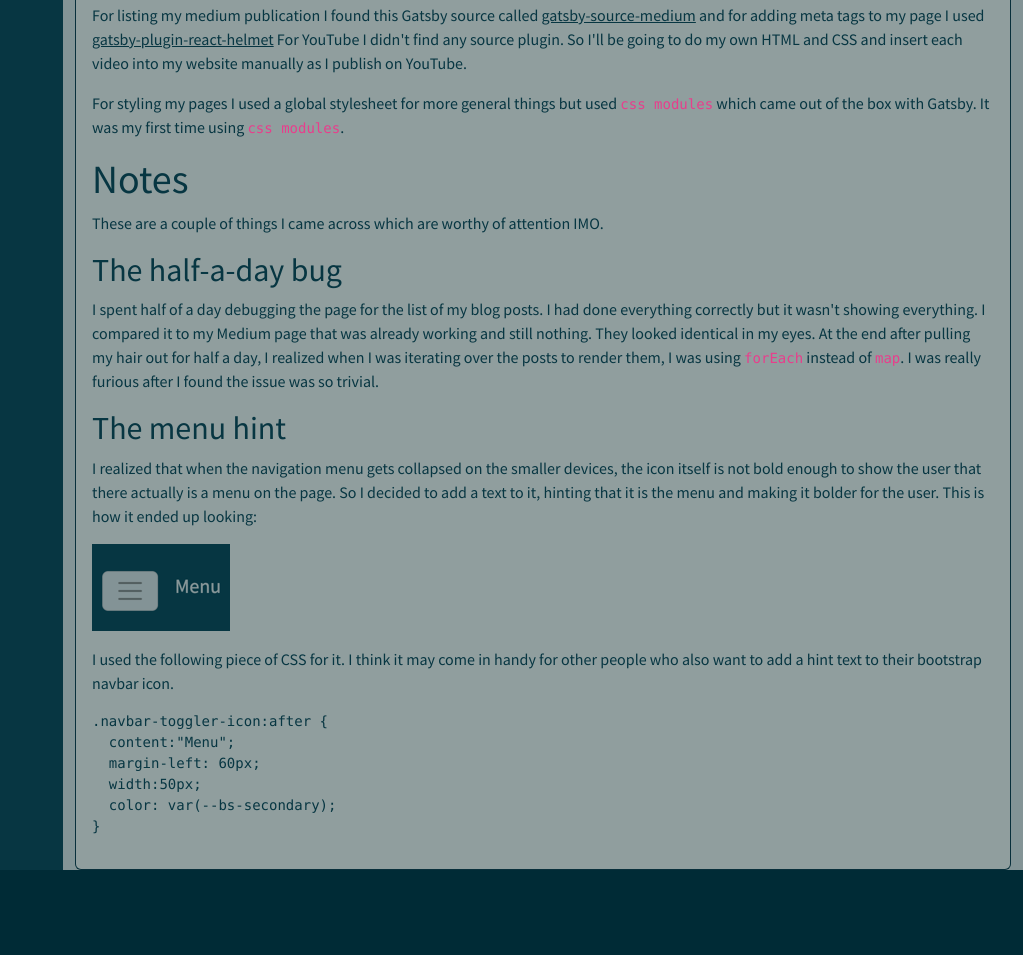
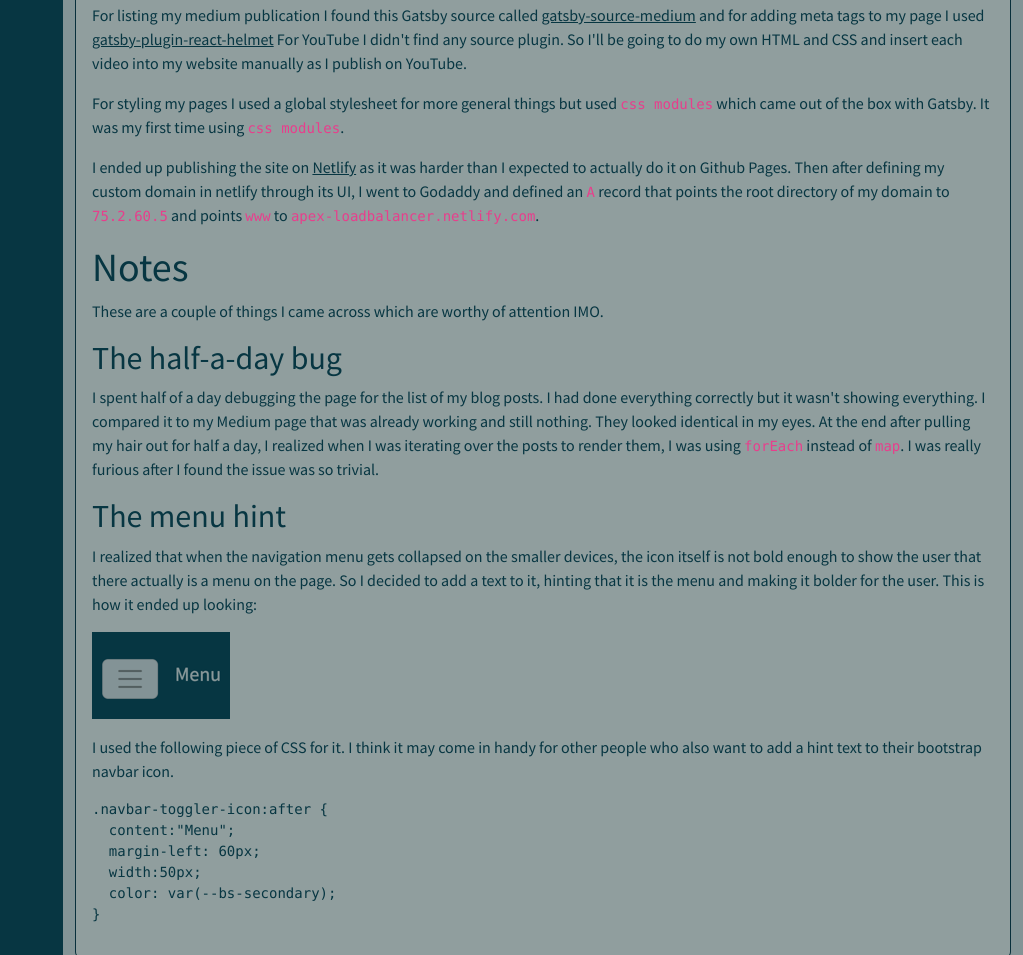
Before and after one commit to pdrum/pdrum.github.io, a Gatsby site: page /blog/website-story in a window 1280 px wide. Shown: the part 1627-2582 px from the top of the page, without its empty margins (257-1280 px from the left). Before the commit the page ends 2497 px from the top, so only its background shows below. Built offline with nearby package versions, Linux system fonts and the light colour scheme; Gatsby itself is replaced by a stand-in of ours; some packages are replaced by stand-ins of ours; code samples lack their colours.

Commit message:
Add deployment stuff to blog post

```diff
--- a/src/md/website-story.md
+++ b/src/md/website-story.md
@@ -48,6 +48,12 @@ For styling my pages I used a global stylesheet for more general things
 but used `css modules` which came out of the box with Gatsby. It was my
 first time using `css modules`.
 
+I ended up publishing the site on [Netlify](https://www.netlify.com/) as it
+was harder than I expected to actually do it on Github Pages. Then after
+defining my custom domain in netlify through its UI, I
+went to Godaddy and defined an `A` record that points the root directory
+of my domain to `75.2.60.5` and points `www` to `apex-loadbalancer.netlify.com`.
+
 # Notes
 These are a couple of things I came across which are worthy of attention IMO.
 
```
